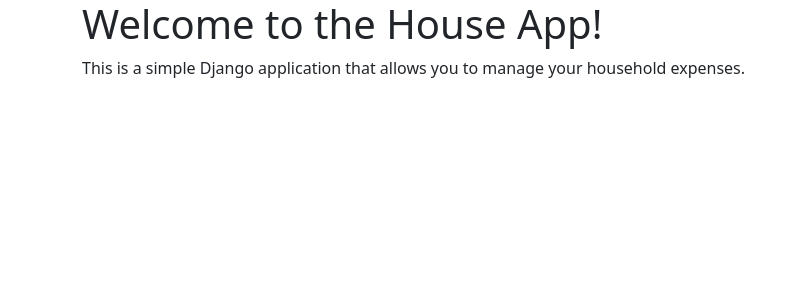
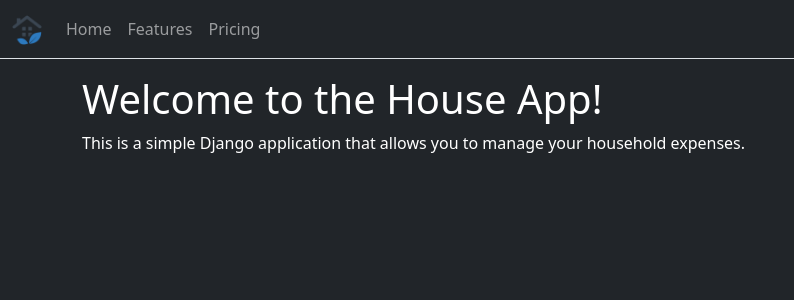
Before and after one commit to diyorbekqodirboyev863/house-app, a Django app: page / in a window 1280 px wide. Shown: the top 300 px of the page, without its empty margins (0-794 px from the left). Run offline with Django 4.2, Linux system fonts and the light colour scheme; some libraries are stand-ins or nearby versions.

Commit message:
Nav menu added.

```diff
--- a/templates/base.html
+++ b/templates/base.html
@@ -13,7 +13,8 @@
     <title>House App - {% block title %}{% endblock %}</title>
     {% bootstrap_css %}
 </head>
-<body>
+<body class="bg-dark text-white">
+    {% include 'navbar.html' %}
     <div class="container">
         {% block content %}
         {% endblock %}
--- /dev/null
+++ b/templates/navbar.html
@@ -0,0 +1,19 @@
+{% load static %}
+<nav class="navbar navbar-expand-lg navbar-dark bg-dark border-bottom border-body mb-3">
+    <div class="container-fluid">
+        <a class="navbar-brand" href="{% url 'home' %}">
+            <img src="{% static './assets/img/logo.png' %}" alt="Logo" width="30" height="30">
+        </a>
+        <button class="navbar-toggler" type="button" data-bs-toggle="collapse" data-bs-target="#navbarNavAltMarkup"
+            aria-controls="navbarNavAltMarkup" aria-expanded="false" aria-label="Toggle navigation">
+            <span class="navbar-toggler-icon"></span>
+        </button>
+        <div class="collapse navbar-collapse" id="navbarNavAltMarkup">
+            <div class="navbar-nav">
+                <a class="nav-link" href="{% url 'home' %}">Home</a>
+                <a class="nav-link" href="{% url 'home' %}">Features</a>
+                <a class="nav-link" href="{% url 'home' %}">Pricing</a>
+            </div>
+        </div>
+    </div>
+</nav>
```
